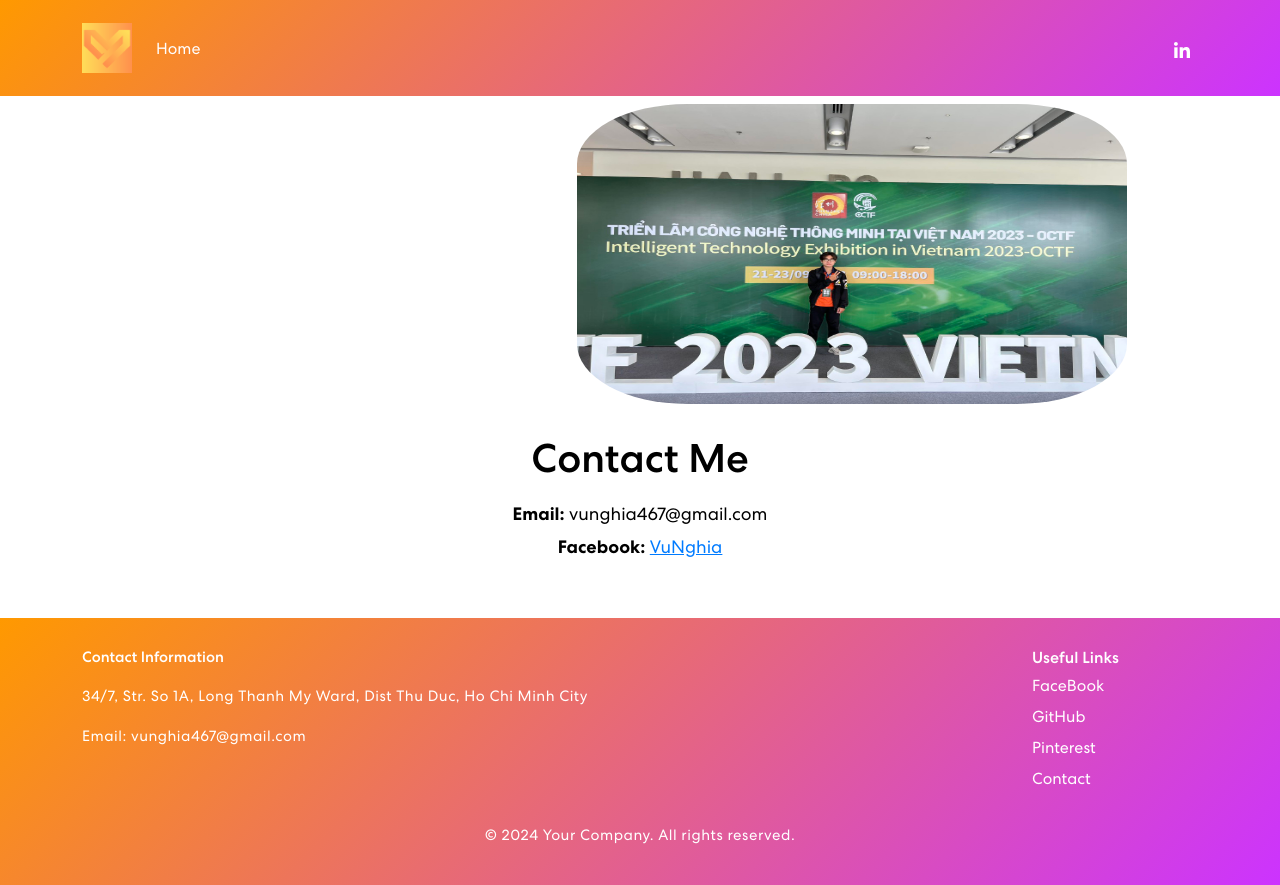
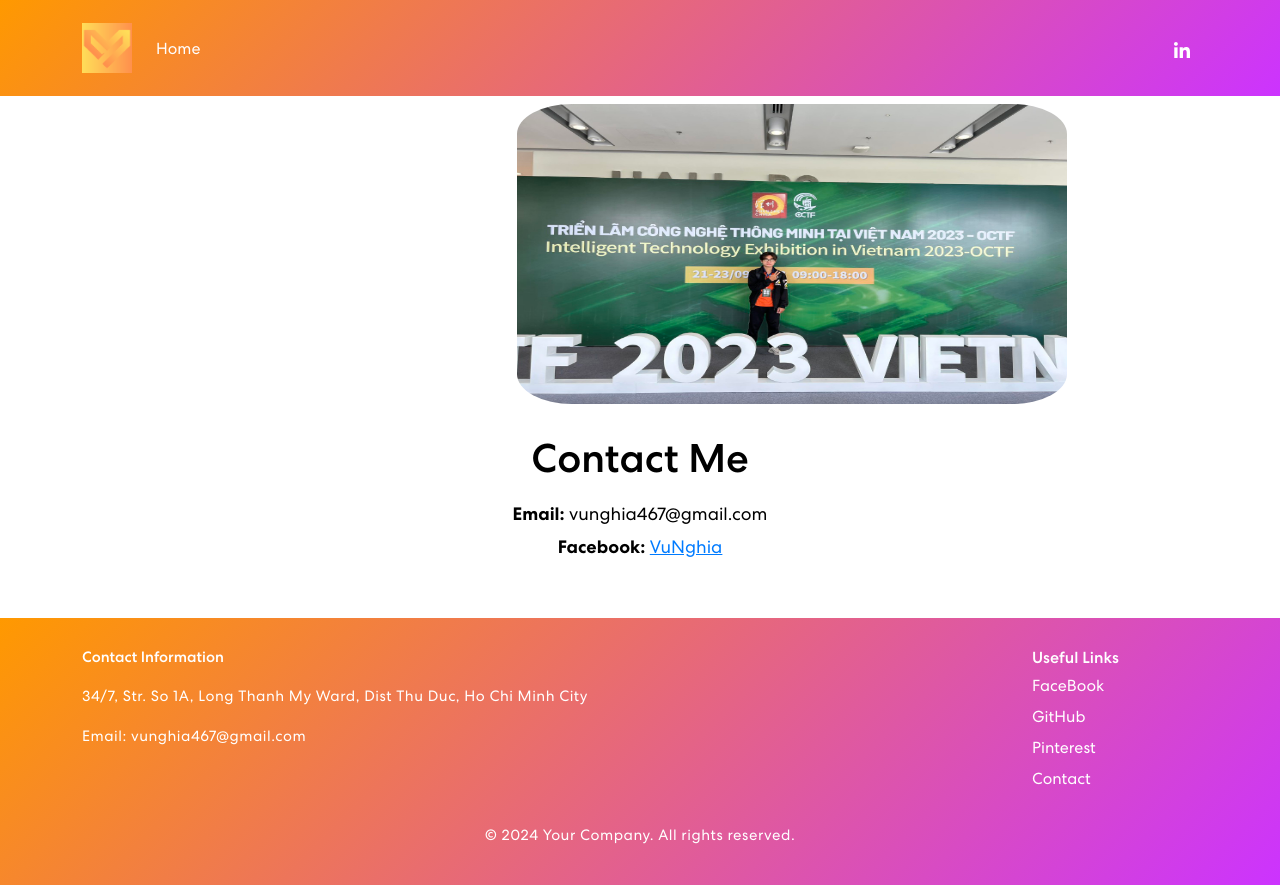
Before and after one commit to anhemlam648/ProfileView, a React (Vite) app: page /contact in a window 1280 px wide. Built offline with nearby package versions, Linux system fonts and the light colour scheme.

Commit message:
Contactupdate

```diff
--- a/src/components/Contact.jsx
+++ b/src/components/Contact.jsx
@@ -12,7 +12,7 @@ const Contact = () => {
           <Col md={6}>
             <img
               src={Image}
-              style={{marginLeft:'210px', marginBottom: '10px', width: '550px', height: '300px', borderRadius: '20%' }}
+              style={{marginLeft:'150px', marginBottom: '10px', width: '550px', height: '300px', borderRadius: '10%' }}
               alt="Profile Image"
             />
             <h1 className="contact-header" style={{textAlign:'center',color:'#000000'}}>Contact Me</h1>
```
